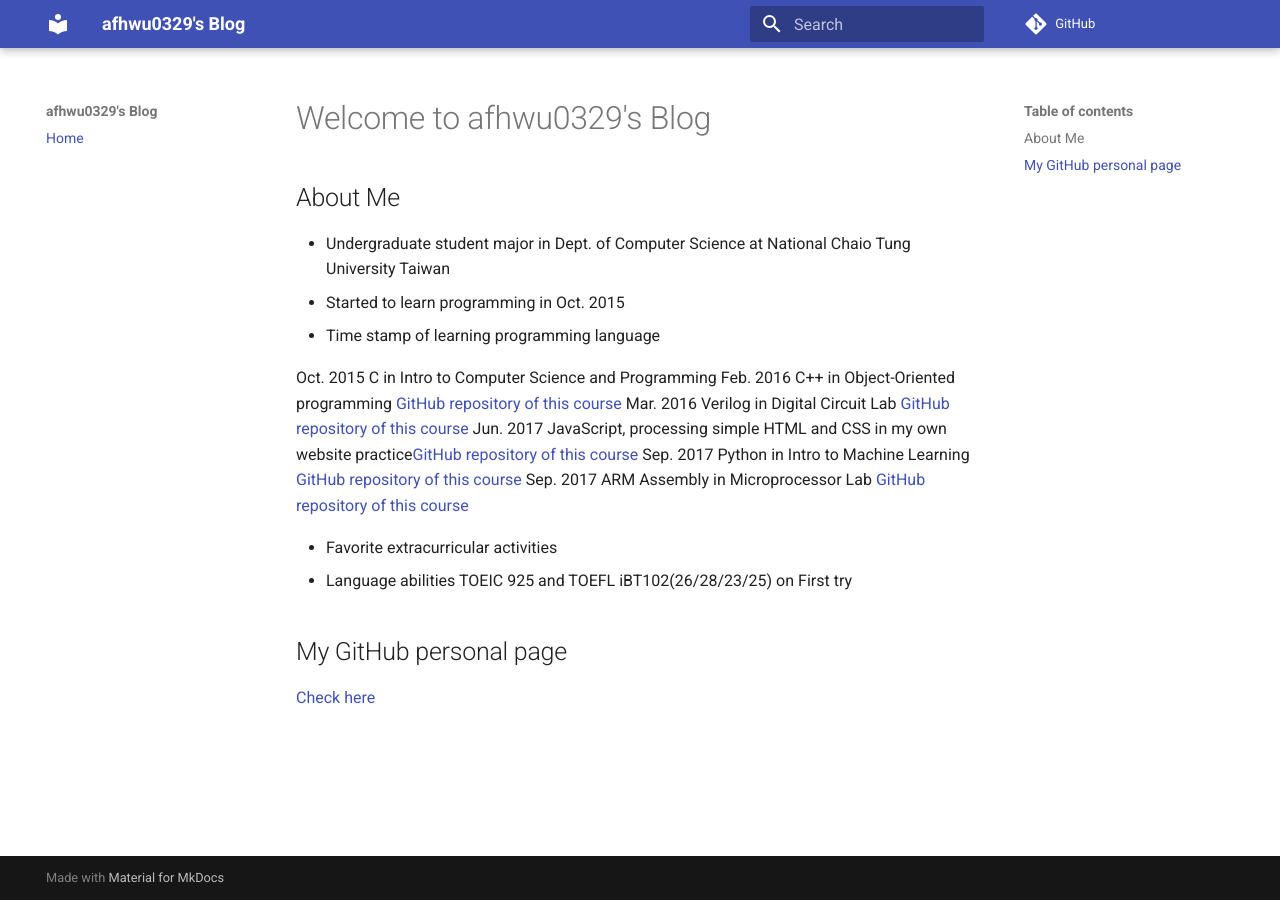
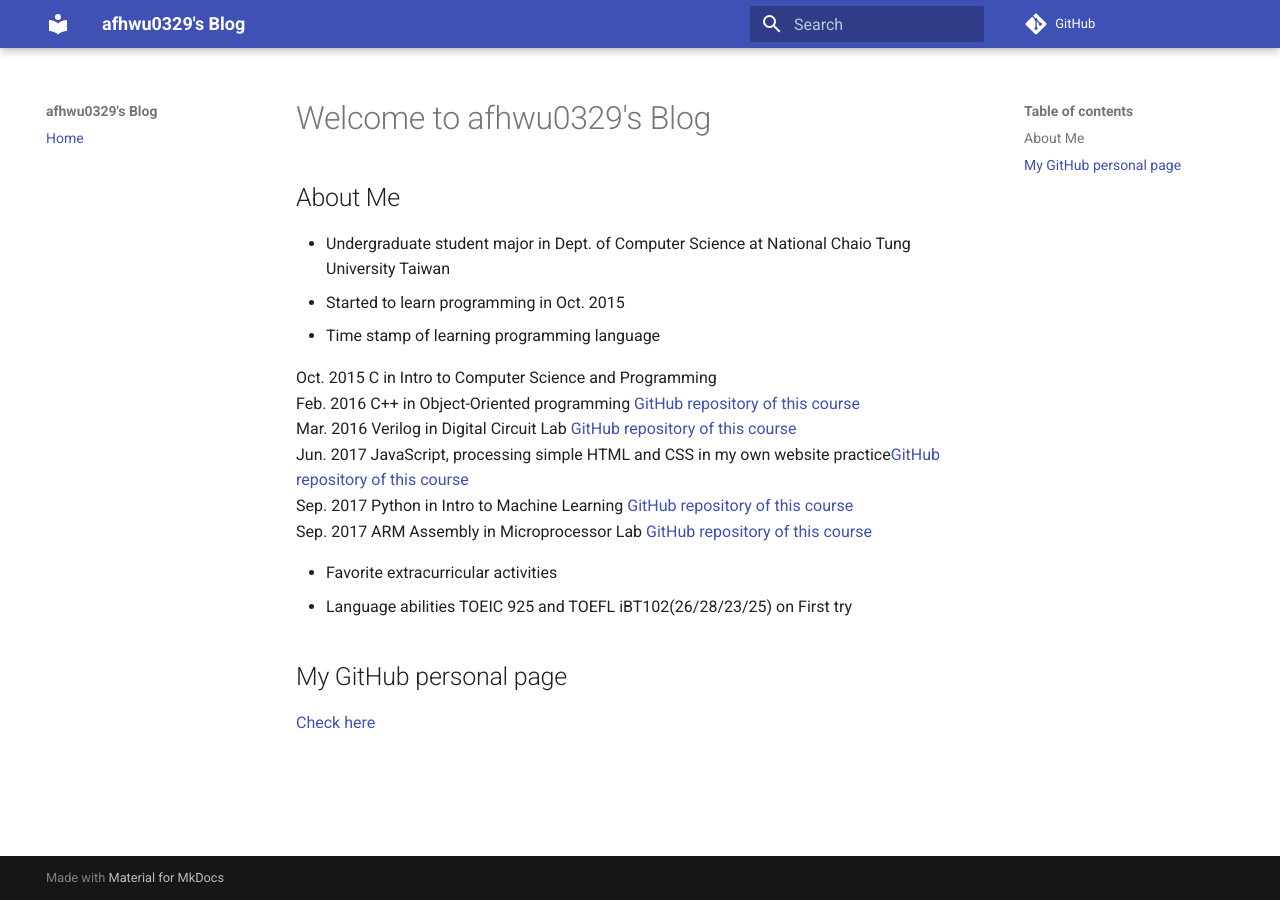
Before and after one commit to Alfons0329/afhwu0329.github.io, an MkDocs documentation site: the page built from docs/index.md, in a window 1280 px wide. Built offline with MkDocs 1.6.1 and Material for MkDocs 9.7.7, drawn with Linux system fonts in a browser that asks for light colours; comment, search, counter and statistics services are not loaded; old or Windows-style settings are respelled for this version of MkDocs.

Commit message:
Add untracked files

```diff
--- a/docs/index.md
+++ b/docs/index.md
@@ -5,12 +5,12 @@
 * Started to learn programming in Oct. 2015
 * Time stamp of learning programming language
 
-Oct. 2015 C in Intro to Computer Science and Programming
-Feb. 2016 C++ in Object-Oriented programming [GitHub repository of this course](https://github.com/Alfons0329/OOP_Spring_2016)
-Mar. 2016 Verilog in Digital Circuit Lab [GitHub repository of this course](https://github.com/Alfons0329/DLAB_Fall_2016)
-Jun. 2017 JavaScript, processing simple HTML and CSS in my own website practice[GitHub repository of this course](https://github.com/Alfons0329/Web_Design_Practice)
-Sep. 2017 Python in Intro to Machine Learning [GitHub repository of this course](https://github.com/Alfons0329/Machine_Learning_Fall_2017)
-Sep. 2017 ARM Assembly in Microprocessor Lab [GitHub repository of this course](https://github.com/Alfons0329/MPSLab_Fall_2017)
+Oct. 2015 C in Intro to Computer Science and Programming<br />
+Feb. 2016 C++ in Object-Oriented programming [GitHub repository of this course](https://github.com/Alfons0329/OOP_Spring_2016)<br />
+Mar. 2016 Verilog in Digital Circuit Lab [GitHub repository of this course](https://github.com/Alfons0329/DLAB_Fall_2016)<br />
+Jun. 2017 JavaScript, processing simple HTML and CSS in my own website practice[GitHub repository of this course](https://github.com/Alfons0329/Web_Design_Practice)<br />
+Sep. 2017 Python in Intro to Machine Learning [GitHub repository of this course](https://github.com/Alfons0329/Machine_Learning_Fall_2017)<br />
+Sep. 2017 ARM Assembly in Microprocessor Lab [GitHub repository of this course](https://github.com/Alfons0329/MPSLab_Fall_2017)<br />
 
 * Favorite extracurricular activities
 * Language abilities
```
Also changed, not shown: site/index.html, site/search/search_index.json.
